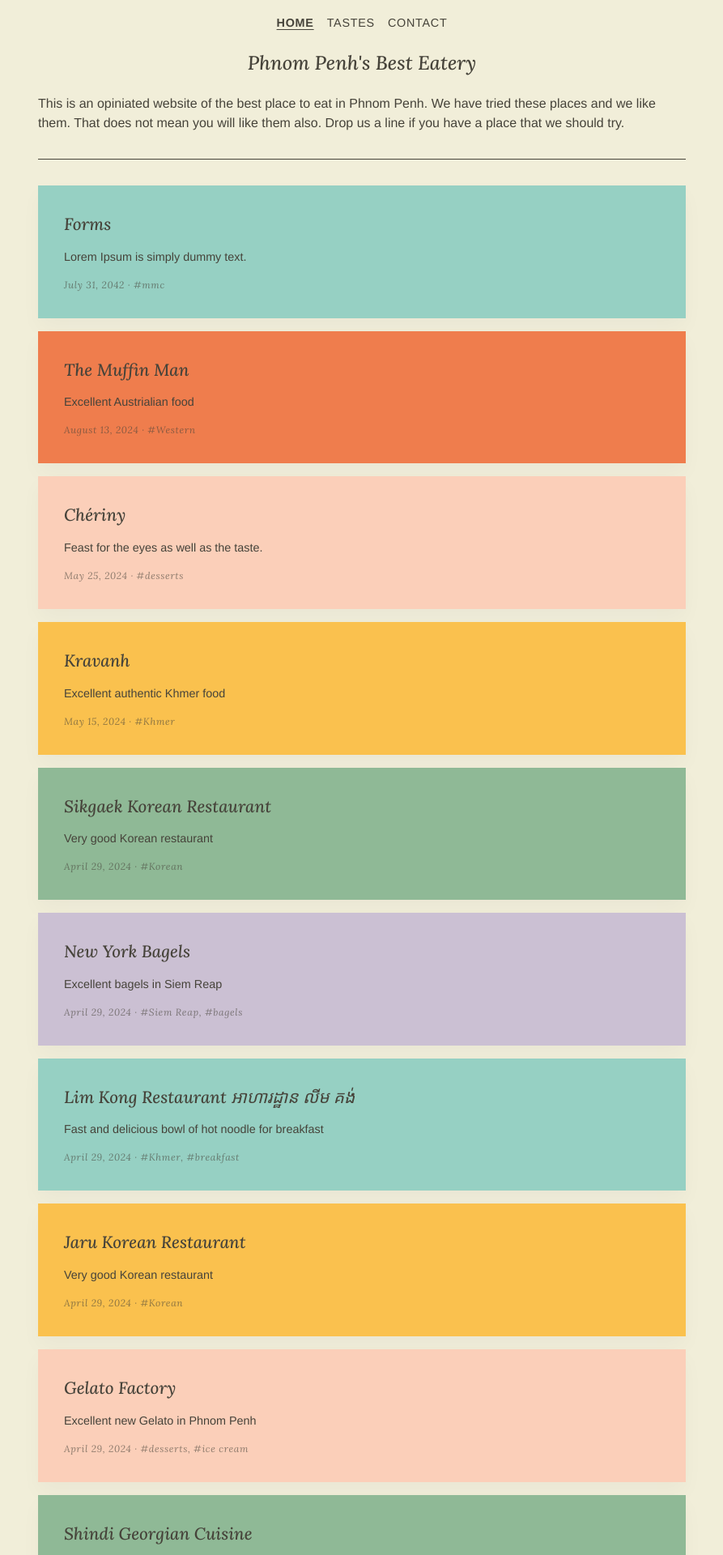
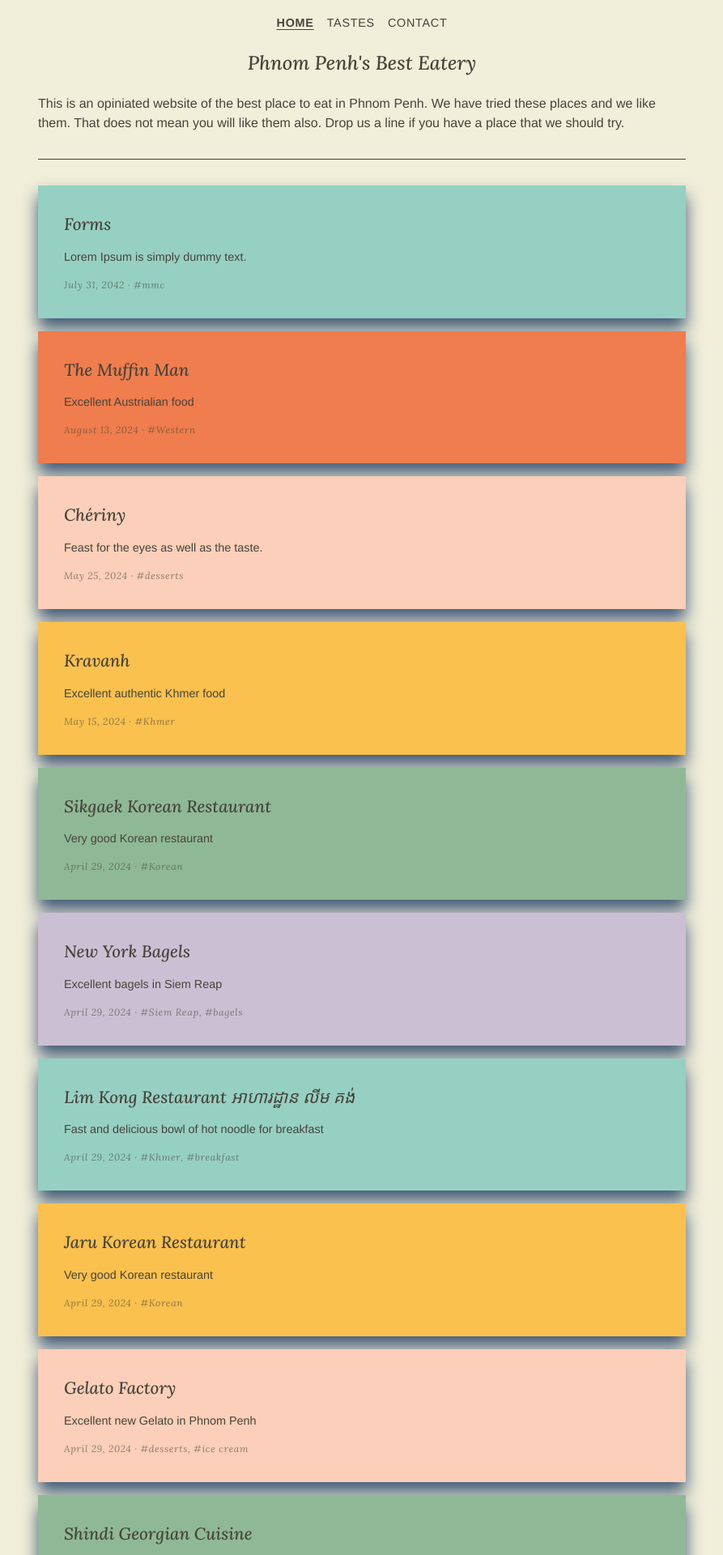
Before and after one commit to yong-lim/eateries, a Jekyll site: the page built from index.html, in a window 1280 px wide. Shown: the top 1920 px of the page at 81% size, without its empty margins (193-1086 px from the left). Built offline with Jekyll 4.4.1, drawn with Linux system fonts in a browser that asks for light colours; some web fonts are replaced.

Commit message:
Make box-shadow works

```diff
--- a/_sass/_layout.scss
+++ b/_sass/_layout.scss
@@ -67,7 +67,8 @@ header, main {
   //min-height: 100%;
   background: white;
   -webkit-box-shadow: 0 0.75rem 1.5rem rgba(18, 38, 63, 0.03);
-  box-shadow: 0 0.75rem 1.5rem rgba(18, 38, 63, 0.03);
+  /* box-shadow: 0 0.75rem 1.5rem rgba(18, 38, 63, 0.03); */
+  box-shadow: 0 0.8rem 1.2rem #415a77;
   //display: flex;
   //flex-direction: column;
   text-decoration: none;
```
